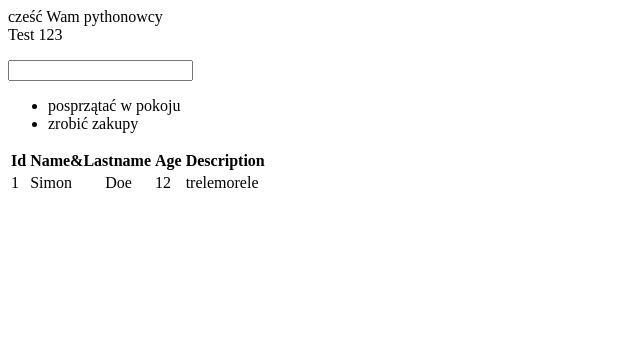
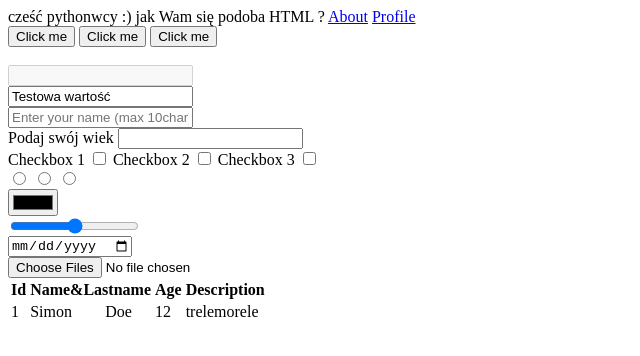
Before and after one commit to PrzemyslawCzarniewski/frontend, a plain HTML site: page html/001_intro/index.html in a window 1280 px wide. Shown: the whole page, without its empty margins (0-640 px from the left). Drawn offline with Linux system fonts and the light colour scheme.

Commit message:
first commit

```diff
--- a/html/001_intro/index.html
+++ b/html/001_intro/index.html
@@ -67,16 +67,77 @@
     Przykłady - live coding
  -->
 
-<div>cześć Wam pythonowcy</div>
+ <html lang="en">
+  <head>
+    <meta charset="UTF-8" />
+    <meta http-equiv="X-UA-Compatible" content="IE=edge" />
+    <meta name="viewport" content="width=device-width, initial-scale=1.0" />
+    <title>Document</title>
+  </head>
+  <body>
+    <nav>
+      cześć pythonwcy :) jak Wam się podoba HTML ?
+      <a href="./about.html">About</a>
+      <a href="./profile.html">Profile</a>
+    </nav>
+    <button>Click me</button>
+    <button>Click me</button>
+    <button>Click me</button>
+    <br />
+    <br />
+    <div>
+      <input disabled />
+    </div>
+    <div>
+      <input type="text" value="Testowa wartość" />
+    </div>
+    <div>
+      <input
+        type="text"
+        placeholder="Enter your name (max 10char)"
+        maxlength="10"
+      />
+    </div>
 
-<section aria-label="test 123">Test 123</section>
-<div></div>
-<form action=""></form>
-<input />
-<ul>
-  <li>posprzątać w pokoju</li>
-  <li>zrobić zakupy</li>
-</ul>
+    <div>
+      <label>
+        Podaj swój wiek
+        <input type="number" step="10" />
+      </label>
+    </div>
+
+    <div>
+      <label for="checkbox01">Checkbox 1</label>
+      <input type="checkbox" id="checkbox01" />
+      <label for="checkbox02">Checkbox 2</label>
+      <input type="checkbox" id="checkbox02" />
+      <label for="checkbox03">Checkbox 3</label>
+      <input type="checkbox" id="checkbox03" />
+    </div>
+
+    <div>
+      <input type="radio" name="grupa" id="id1" />
+      <input type="radio" name="grupa" id="id2" />
+      <input type="radio" name="grupa" id="id3" />
+    </div>
+
+    <div>
+      <input type="color" />
+    </div>
+
+    <div>
+      <input type="range" />
+    </div>
+
+    <div>
+      <input type="date" />
+    </div>
+
+    <div>
+      <input type="file" multiple />
+    </div>
+  </body>
+</html>
 
 <!--
     czym są atrybuty HTMLowe?
```
